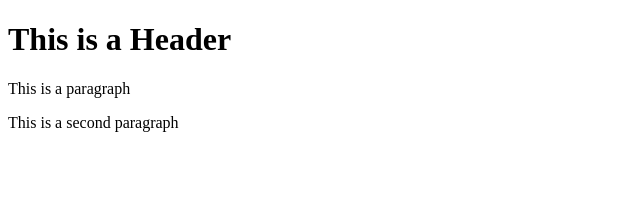
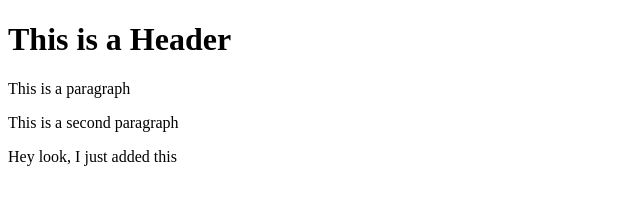
Before and after one commit to brittonashford/test, a website: page index.html in a window 1280 px wide. Shown: the whole page, without its empty margins (0-640 px from the left). Drawn offline with Linux system fonts and the light colour scheme.

Commit message:
fourth commit

```diff
--- a/index.html
+++ b/index.html
@@ -6,5 +6,6 @@
         <h1>This is a Header</h1>
         <p>This is a paragraph</p>
         <p>This is a second paragraph</p>
+        <p>Hey look, I just added this</p>
     </body>
 </html>
```
Also changed, not shown: package.json (added, +24 -0 lines), 2 other files.
